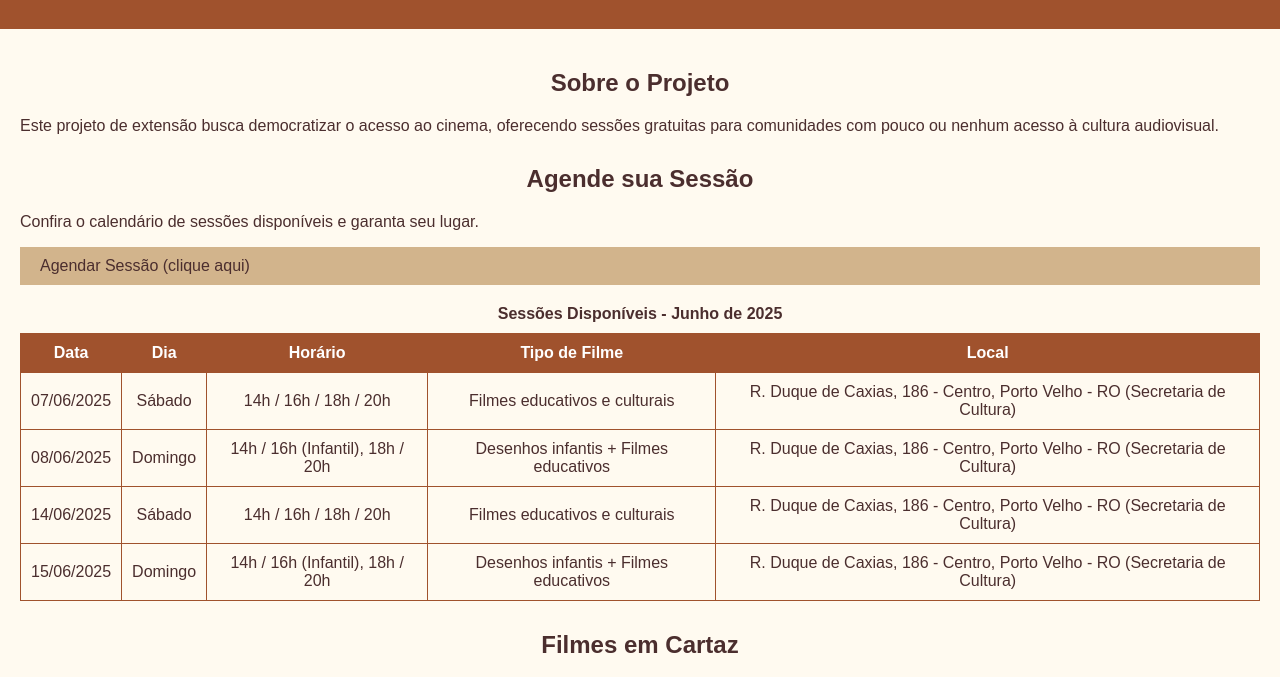
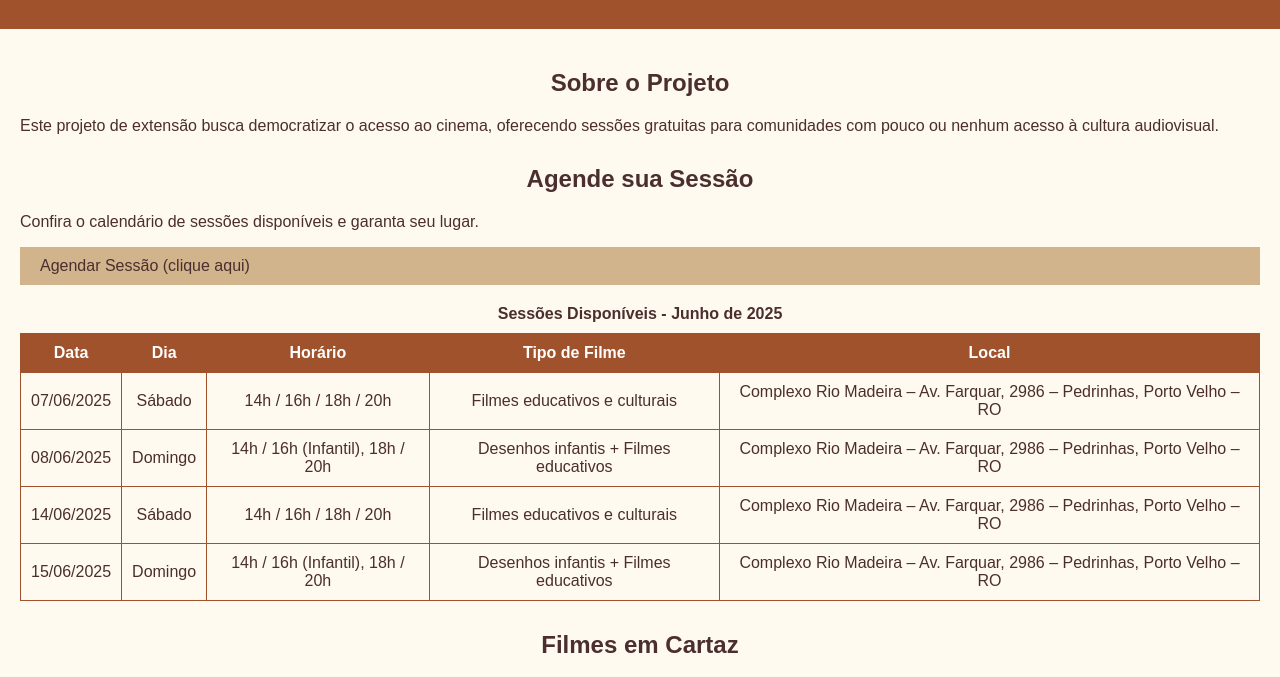
Before and after one commit to usmarilia/cinema-para-todos, a plain HTML site: page index.html in a window 1280 px wide. Shown: the part 117-794 px from the top of the page. Drawn offline with Linux system fonts and the light colour scheme.

Commit message:
Add files via upload

```diff
--- a/index.html
+++ b/index.html
@@ -109,10 +109,10 @@
           </tr>
         </thead>
         <tbody>
-          <tr><td>07/06/2025</td><td>Sábado</td><td>14h / 16h / 18h / 20h</td><td>Filmes educativos e culturais</td><td>R. Duque de Caxias, 186 - Centro, Porto Velho - RO (Secretaria de Cultura)</td></tr>
-          <tr><td>08/06/2025</td><td>Domingo</td><td>14h / 16h (Infantil), 18h / 20h</td><td>Desenhos infantis + Filmes educativos</td><td>R. Duque de Caxias, 186 - Centro, Porto Velho - RO (Secretaria de Cultura)</td></tr>
-          <tr><td>14/06/2025</td><td>Sábado</td><td>14h / 16h / 18h / 20h</td><td>Filmes educativos e culturais</td><td>R. Duque de Caxias, 186 - Centro, Porto Velho - RO (Secretaria de Cultura)</td></tr>
-          <tr><td>15/06/2025</td><td>Domingo</td><td>14h / 16h (Infantil), 18h / 20h</td><td>Desenhos infantis + Filmes educativos</td><td>R. Duque de Caxias, 186 - Centro, Porto Velho - RO (Secretaria de Cultura)</td></tr>
+          <tr><td>07/06/2025</td><td>Sábado</td><td>14h / 16h / 18h / 20h</td><td>Filmes educativos e culturais</td><td>Complexo Rio Madeira – Av. Farquar, 2986 – Pedrinhas, Porto Velho – RO</td></tr>
+          <tr><td>08/06/2025</td><td>Domingo</td><td>14h / 16h (Infantil), 18h / 20h</td><td>Desenhos infantis + Filmes educativos</td><td>Complexo Rio Madeira – Av. Farquar, 2986 – Pedrinhas, Porto Velho – RO</td></tr>
+          <tr><td>14/06/2025</td><td>Sábado</td><td>14h / 16h / 18h / 20h</td><td>Filmes educativos e culturais</td><td>Complexo Rio Madeira – Av. Farquar, 2986 – Pedrinhas, Porto Velho – RO</td></tr>
+          <tr><td>15/06/2025</td><td>Domingo</td><td>14h / 16h (Infantil), 18h / 20h</td><td>Desenhos infantis + Filmes educativos</td><td>Complexo Rio Madeira – Av. Farquar, 2986 – Pedrinhas, Porto Velho – RO</td></tr>
         </tbody>
       </table>
     </section>
```
